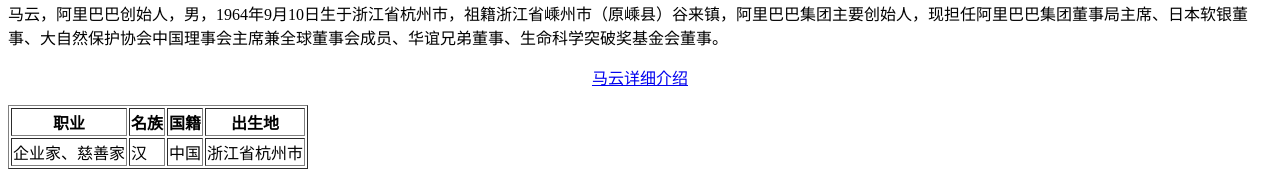
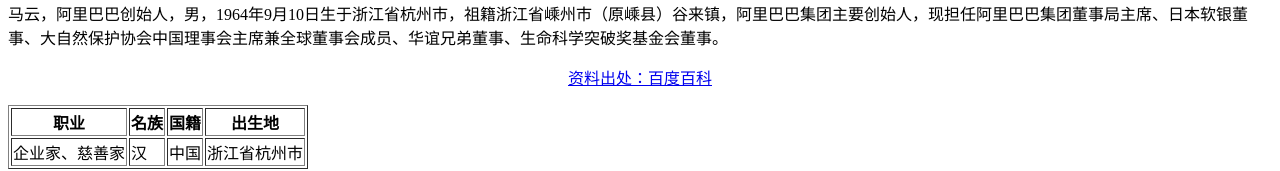
Before and after one commit to 888hui/888hui.github.io, a plain HTML site: page index.html in a window 1280 px wide. Shown: the part 628-799 px from the top of the page. Drawn offline with Linux system fonts and the light colour scheme.

Commit message:
Update index.html

```diff
--- a/index.html
+++ b/index.html
@@ -7,7 +7,7 @@
     <p style="font-size:50px;color:#FF0000;text-align:center;"><b>马云(Jack Ma)</b></p>
     <p align="center"><img src="1.jpg"></p>
     <p>马云，阿里巴巴创始人，男，1964年9月10日生于浙江省杭州市，祖籍浙江省嵊州市（原嵊县）谷来镇，阿里巴巴集团主要创始人，现担任阿里巴巴集团董事局主席、日本软银董事、大自然保护协会中国理事会主席兼全球董事会成员、华谊兄弟董事、生命科学突破奖基金会董事。</P>
-    <p align="center"><a href="https://baike.baidu.com/item/%E9%A9%AC%E4%BA%91/6252?fr=aladdin" target="_blank">马云详细介绍</a></p>
+    <p align="center"><a href="https://baike.baidu.com/item/%E9%A9%AC%E4%BA%91/6252?fr=aladdin" target="_blank">资料出处：百度百科</a></p>
     <p align="center">
       <table border="1">
         <tr>
```
